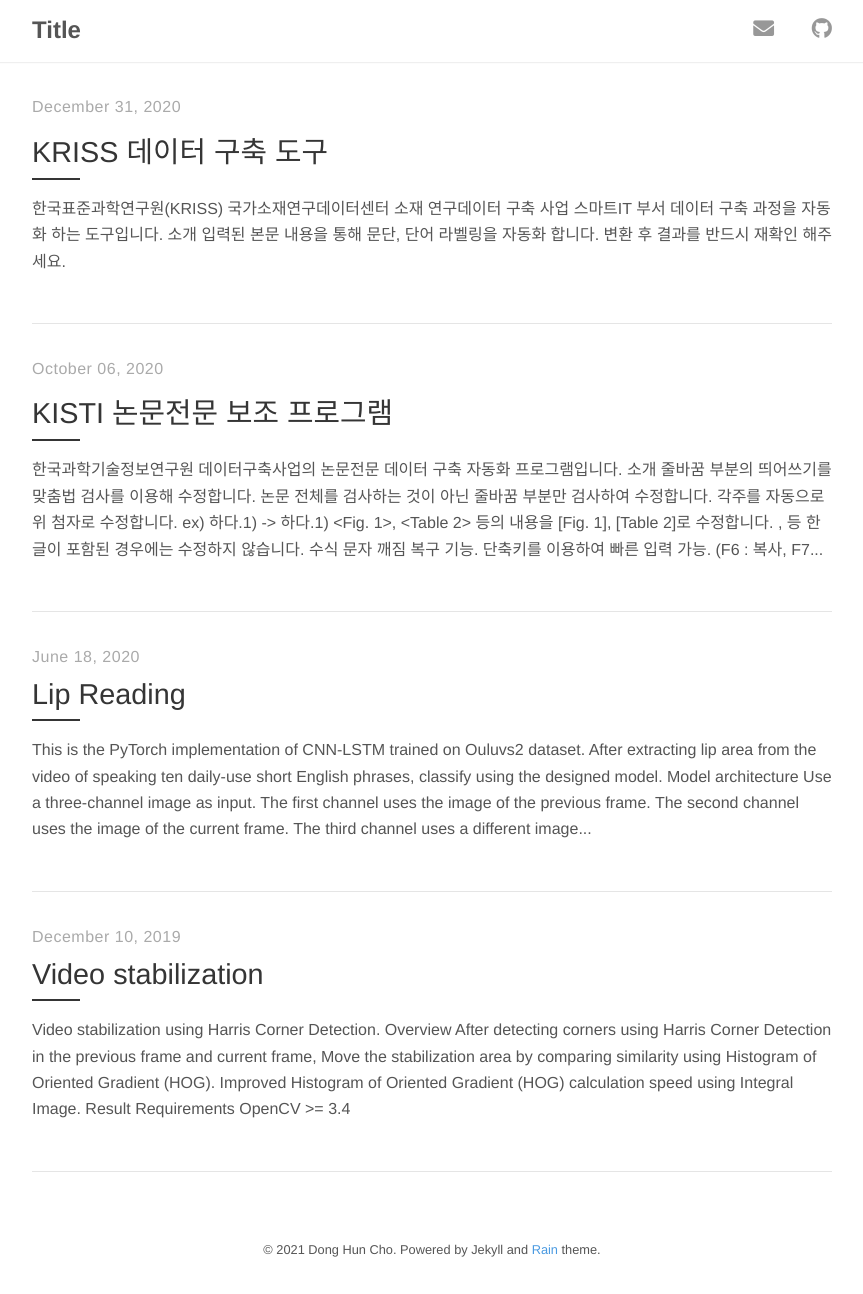
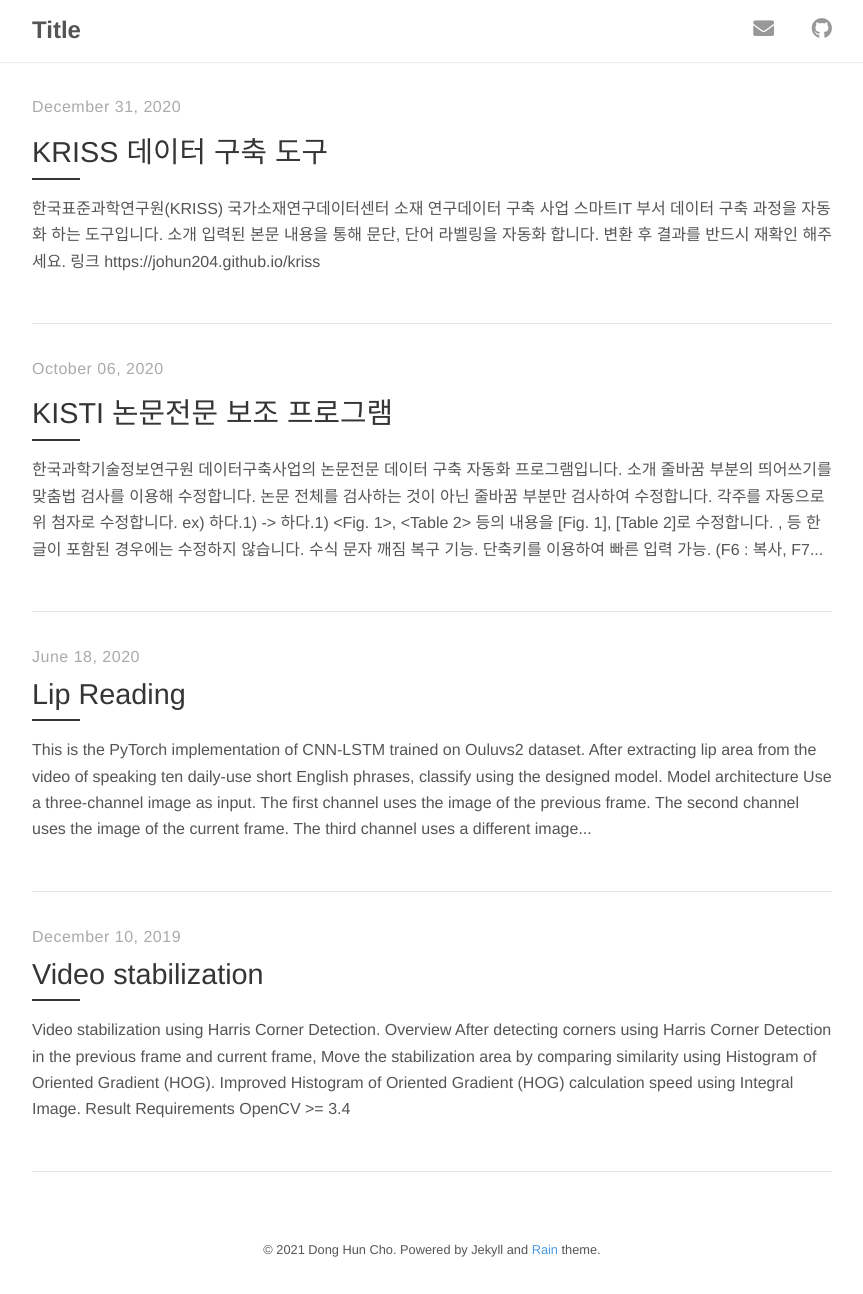
Before and after one commit to johun204/johun204.github.io, a Jekyll site: the page built from index.html, in a window 1280 px wide. Shown: the whole page, without its empty margins (208-1071 px from the left). Built offline with Jekyll 4.4.1, drawn with Linux system fonts in a browser that asks for light colours; nearby versions of some CDN libraries; the list of posts is cut into pages by our own code.

Commit message:
Update 2020-12-31-kriss-study-help.md

```diff
--- a/_posts/2020-12-31-kriss-study-help.md
+++ b/_posts/2020-12-31-kriss-study-help.md
@@ -19,3 +19,8 @@
 <img src="https://raw.githubusercontent.com/johun204/kriss-study-help/main/img/7.png" />
 
 변환 후 결과를 반드시 재확인 해주세요.
+
+
+
+## 링크
+* [https://johun204.github.io/kriss](https://johun204.github.io/kriss)
```
